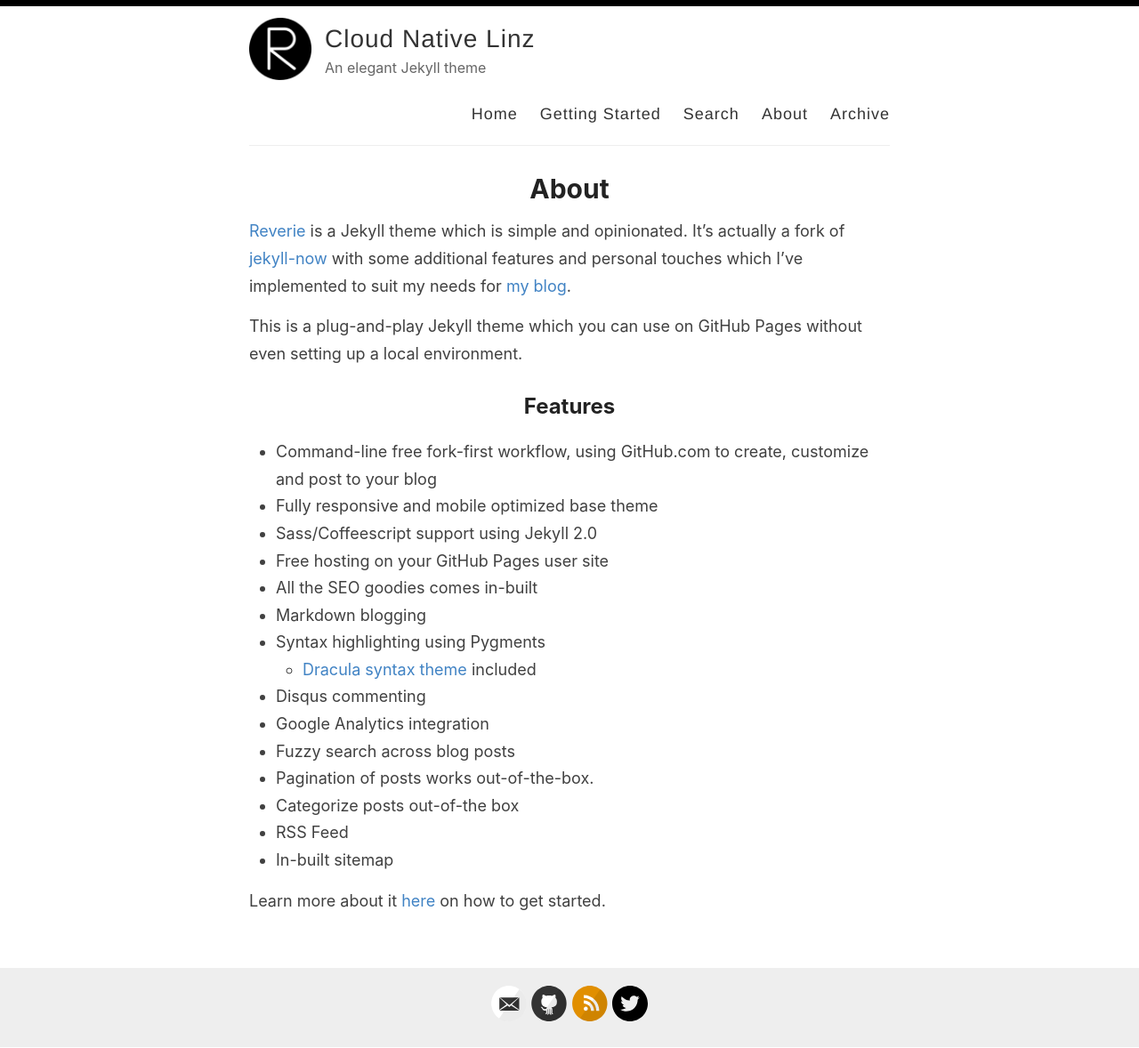
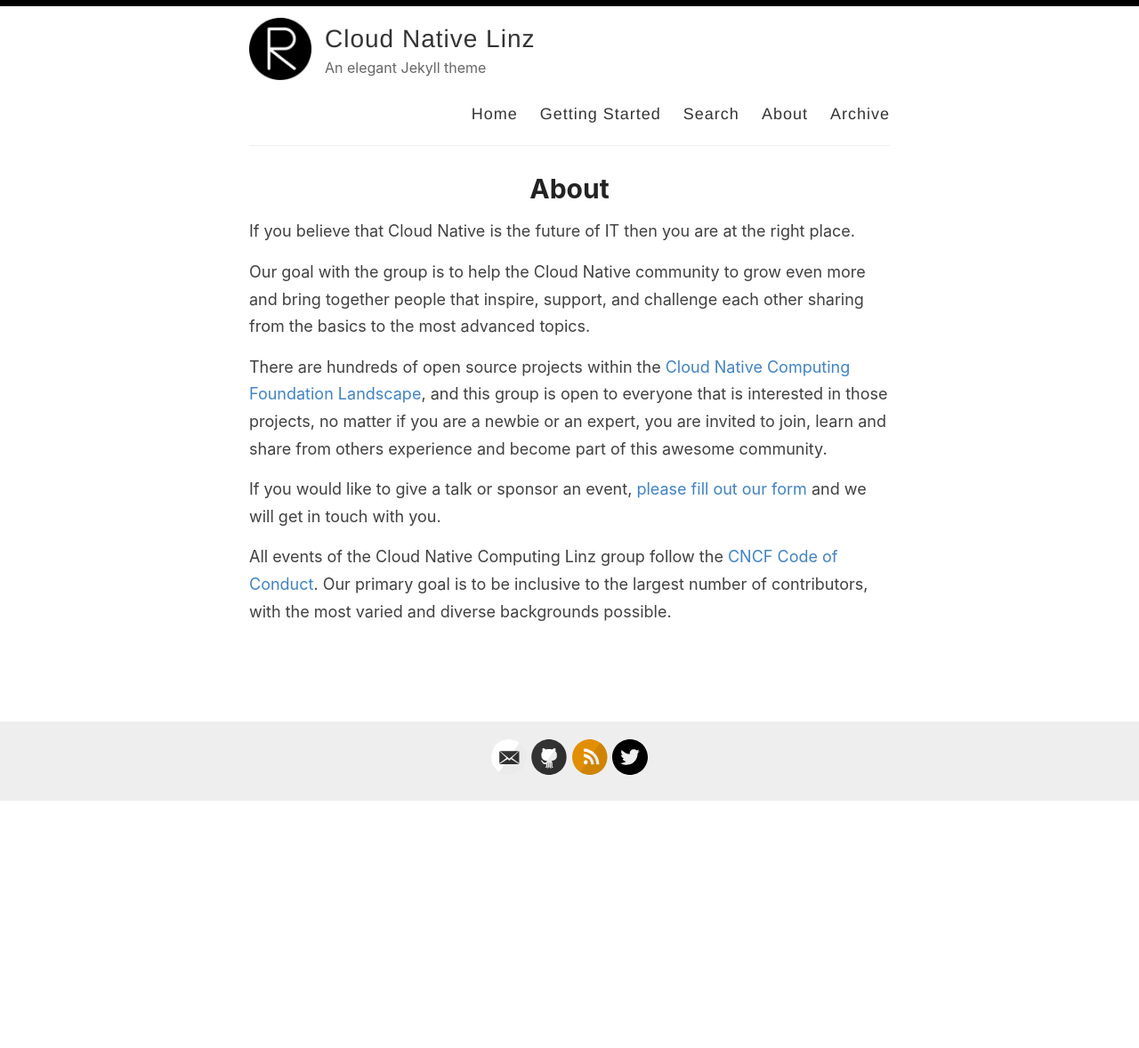
Before and after one commit to CloudNativeLinz/cloudnativelinz.github.io, a Jekyll site: the page built from _pages/about.md, in a window 1280 px wide. Shown: the whole page at 89% size. Built offline with Jekyll 4.4.1, drawn with Linux system fonts in a browser that asks for light colours; after the commit the page ends 901 px from its top, so only the background shows below that.

Commit message:
update about

```diff
--- a/_pages/about.md
+++ b/_pages/about.md
@@ -4,26 +4,16 @@
 permalink: /about/
 ---
 
-[Reverie](https://github.com/amitmerchant1990/reverie) is a Jekyll theme which is simple and opinionated. It's actually a fork of [jekyll-now](https://github.com/barryclark/jekyll-now) with some additional features and personal touches which I've implemented to suit my needs for [my blog](https://www.amitmerchant.com).
+If you believe that Cloud Native is the future of IT then you are at the right place.
 
-This is a plug-and-play Jekyll theme which you can use on GitHub Pages without even setting up a local environment.
+Our goal with the group is to help the Cloud Native community to grow even more and bring together people that inspire, support, and challenge each other sharing from the basics to the most advanced topics.
 
-## Features
+There are hundreds of open source projects within the [Cloud Native Computing Foundation Landscape](https://landscape.cncf.io/), and this group is open to everyone that is interested in those projects, no matter if you are a newbie or an expert, you are invited to join, learn and share from others experience and become part of this awesome community.
 
-- Command-line free fork-first workflow, using GitHub.com to create, customize and post to your blog
-- Fully responsive and mobile optimized base theme
-- Sass/Coffeescript support using Jekyll 2.0
-- Free hosting on your GitHub Pages user site
-- All the SEO goodies comes in-built
-- Markdown blogging
-- Syntax highlighting using Pygments
-    - [Dracula syntax theme](https://draculatheme.com/) included
-- Disqus commenting
-- Google Analytics integration
-- Fuzzy search across blog posts
-- Pagination of posts works out-of-the-box.
-- Categorize posts out-of-the box
-- RSS Feed
-- In-built sitemap
 
-Learn more about it [here](https://github.com/amitmerchant1990/reverie) on how to get started.
+
+If you would like to give a talk or sponsor an event, [please fill out our form](https://forms.gle/9GPboKs4T5Yboq5c8) and we will get in touch with you.
+
+
+
+All events of the Cloud Native Computing Linz group follow the [CNCF Code of Conduct](https://github.com/cncf/foundation/blob/main/code-of-conduct.md). Our primary goal is to be inclusive to the largest number of contributors, with the most varied and diverse backgrounds possible.
```
